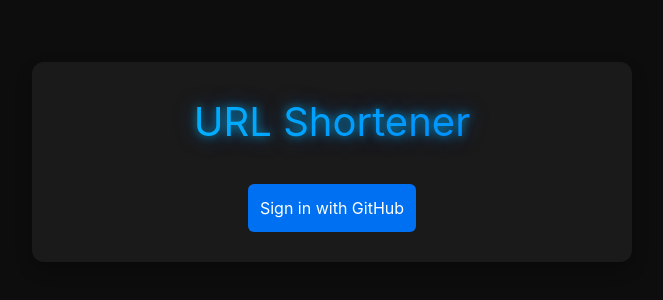
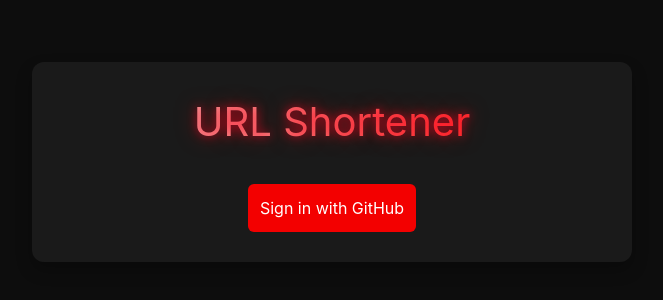
Before and after one commit to Cuzeth/cuzurl, a Next.js app: page / in a window 1280 px wide. Shown: the part 238-538 px from the top of the page, without its empty margins (308-971 px from the left). Built offline with nearby package versions, Linux system fonts and the light colour scheme; no server answers.

Commit message:
Red theme

```diff
--- a/src/app/globals.css
+++ b/src/app/globals.css
@@ -41,10 +41,10 @@
   margin-bottom: 1.5rem;
   color: #00c6ff;
   /* Vibrant color for the heading */
-  background: linear-gradient(90deg, #00c6ff, #0072ff);
+  background: linear-gradient(90deg, #eccfcf, #ff0000);
   -webkit-background-clip: text;
   -webkit-text-fill-color: transparent;
-  text-shadow: 0 0 10px rgba(0, 198, 255, 0.7), 0 0 20px rgba(0, 114, 255, 0.5);
+  text-shadow: 0 0 10px rgba(255, 0, 38, 0.7), 0 0 20px rgba(255, 0, 0, 0.5);
   /* Glow effect */
 }
 
@@ -84,7 +84,7 @@
   border-radius: 6px;
   font-size: 1rem;
   /* Reduce font size slightly */
-  background-color: #0070f3;
+  background-color: #f30000;
   /* Blue button */
   color: #ffffff;
   /* White text */
@@ -93,7 +93,7 @@
 }
 
 button:hover {
-  background-color: #005bb5;
+  background-color: #b50000;
   /* Darker blue on hover */
   transform: translateY(-2px);
   /* Slight lift on hover */
@@ -102,7 +102,7 @@
 .shortened-url {
   margin-top: 1.5rem;
   font-size: 1.25rem;
-  text-shadow: 0 0 5px rgba(0, 198, 255, 0.7), 0 0 10px rgba(0, 114, 255, 0.5);
+  text-shadow: 0 0 5px rgba(255, 0, 51, 0.7), 0 0 10px rgba(255, 0, 0, 0.5);
   /* Glow effect */
 }
 
@@ -119,5 +119,6 @@
 .error-message {
   margin-top: 1rem;
   color: #ff4d4d;
+  text-shadow: 0 0 5px rgba(255, 77, 77, 0.7), 0 0 10px rgba(255, 77, 77, 0.5);
   /* Red color for error message */
 }
```
